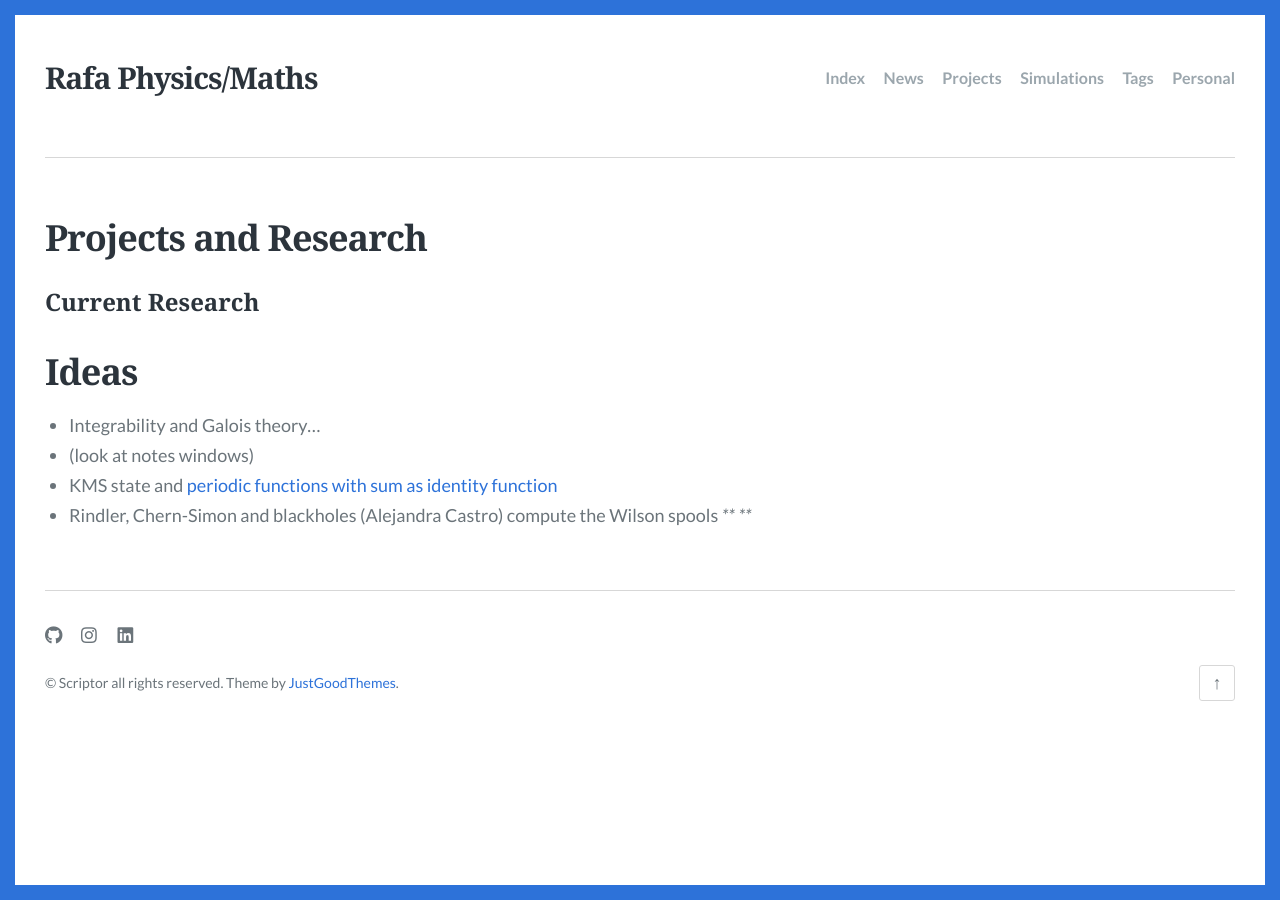
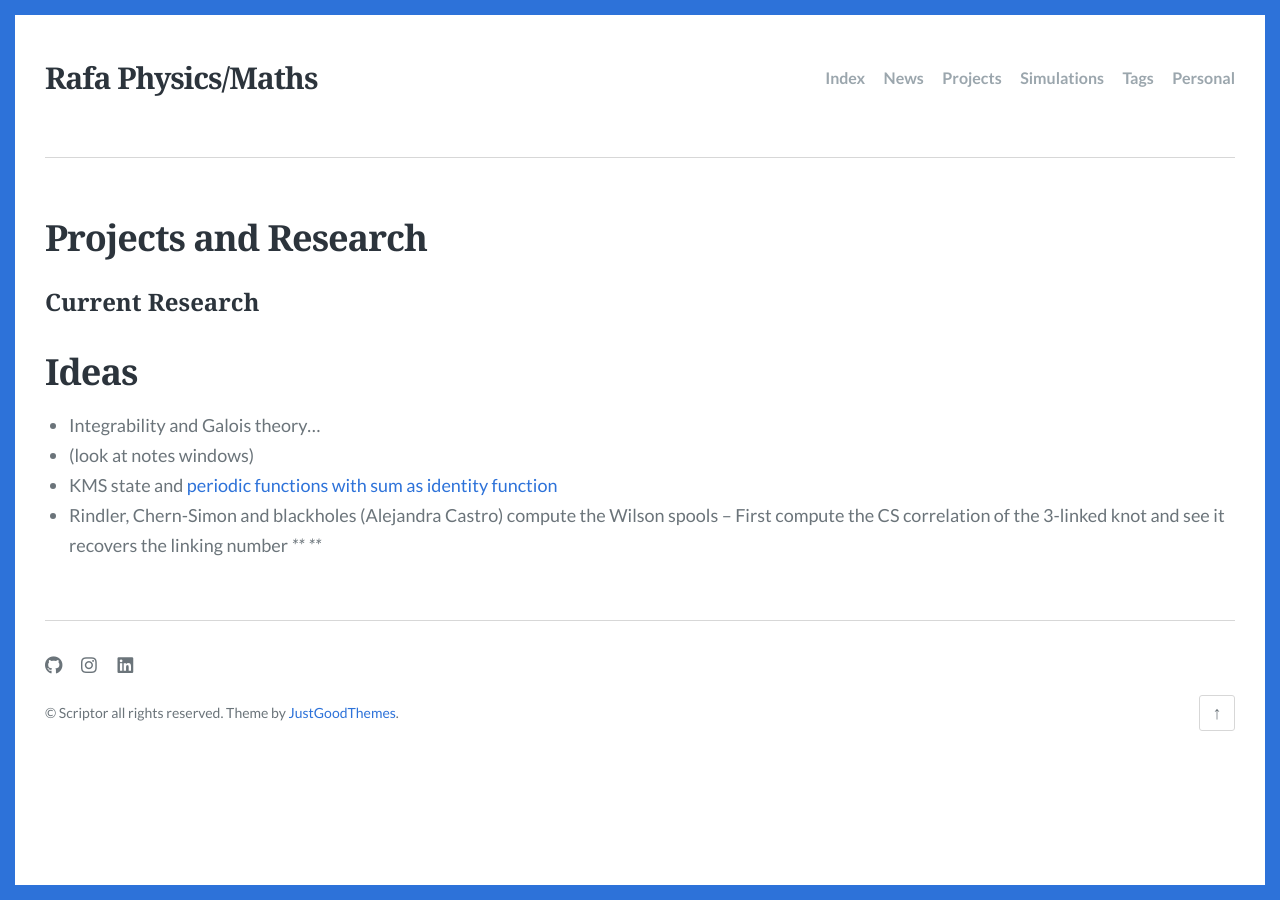
Before and after one commit to rafaf991/rafaf991.github.io, a Jekyll site: the page built from projects.md, in a window 1280 px wide. Built offline with Jekyll 4.4.1, drawn with Linux system fonts in a browser that asks for light colours; some web fonts are replaced.

Commit message:
Delete extra

```diff
--- a/projects.md
+++ b/projects.md
@@ -10,5 +10,6 @@ description: Research projects
 - (look at notes windows)
 - KMS state and [periodic functions with sum as identity function](https://susam.github.io/blob/lab/math/puzzles/periodic-functions-sum-identity.pdf)
 - Rindler, Chern-Simon and blackholes (Alejandra Castro) compute the Wilson spools
+-- First compute the CS correlation of the 3-linked knot and see it recovers the linking number
 ***
 ***
```
